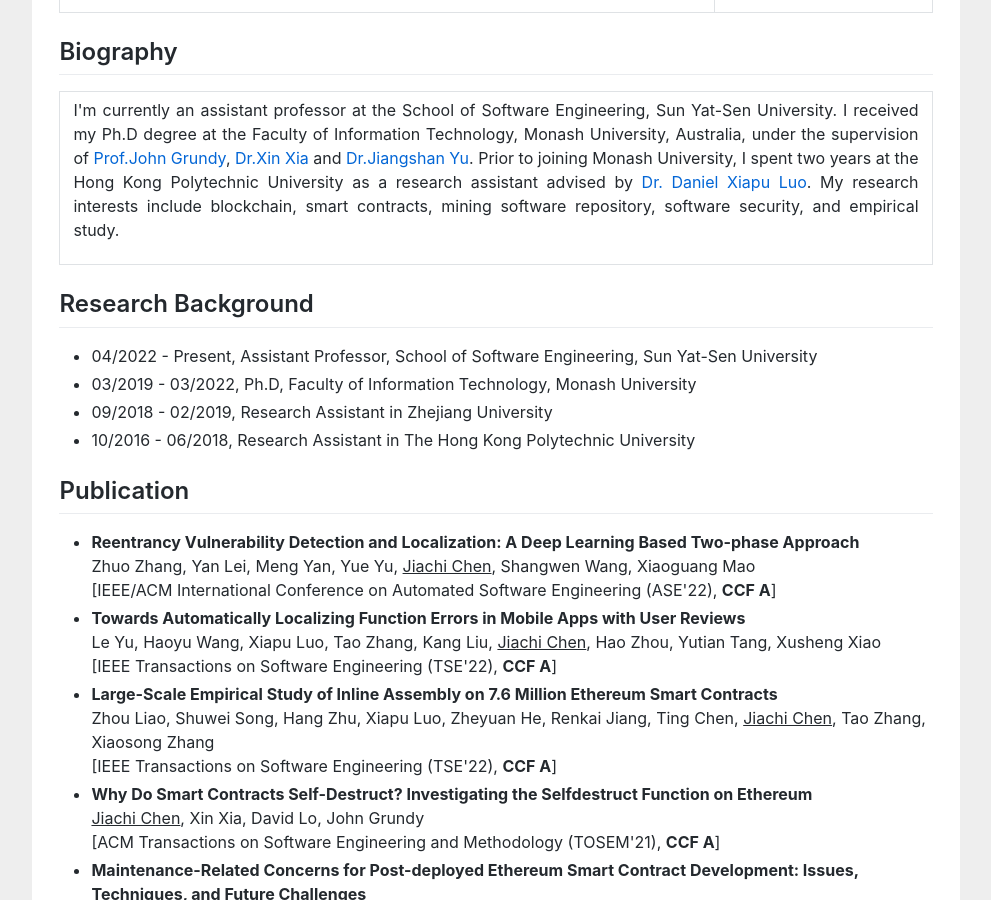
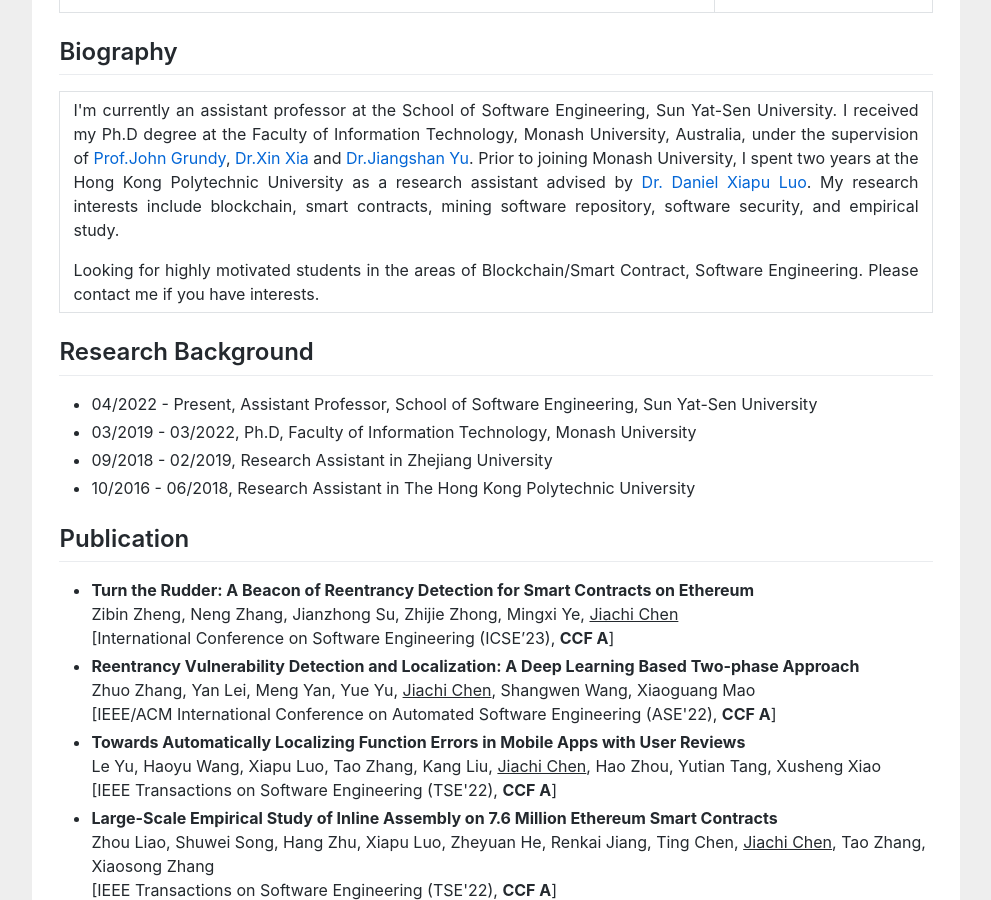
Before and after one commit to huangyuan-hy/huangyuan-hy.github.io, a Jekyll site: the page index.html, which Jekyll copies as it is, in a window 1280 px wide and 900 px high, scrolled down 315 px. Shown: the whole window, without its empty margins (144-1135 px from the left). Built offline with Jekyll 4.4.1, drawn with Linux system fonts in a browser that asks for light colours.

Commit message:
Update index.html

```diff
--- a/index.html
+++ b/index.html
@@ -68,6 +68,10 @@ gtag('config', 'UA-158965281-1');
 						<p>
 						I'm currently an assistant professor at the School of Software Engineering, Sun Yat-Sen University. I received my Ph.D degree at the Faculty of Information Technology, Monash University, Australia, under the supervision of <a href="https://sites.google.com/site/johncgrundy/">Prof.John Grundy</a>, <a href="https://xin-xia.github.io/">Dr.Xin Xia</a> and <a href="https://www.jiangshanyu.com/">Dr.Jiangshan Yu</a>. Prior to joining Monash University, I spent two years at the Hong Kong Polytechnic University as a research assistant advised by <a href="http://www4.comp.polyu.edu.hk/~csxluo/">Dr. Daniel Xiapu Luo</a>. My research interests include blockchain, smart contracts, mining software repository, software security, and empirical study.
 						</p>
+						<div class="red">
+						Looking for highly motivated students in the areas of Blockchain/Smart Contract, Software Engineering. Please contact me if you have interests.
+						</div>
+
 					</td>
 				</table>
 
@@ -82,6 +86,11 @@ gtag('config', 'UA-158965281-1');
 
 				<h2>Publication</h2>
 				<ul>
+					<li>
+						<b>Turn the Rudder: A Beacon of Reentrancy Detection for Smart Contracts on Ethereum </b> <br>
+						Zibin Zheng, Neng Zhang, Jianzhong Su, Zhijie Zhong, Mingxi Ye, <u>Jiachi Chen</u><br>
+						[International Conference on Software Engineering (ICSE’23), <b>CCF A</b>]
+					</li>
 					<li>
 						<b>Reentrancy Vulnerability Detection and Localization: A Deep Learning Based Two-phase Approach </b> <br>
 						Zhuo Zhang, Yan Lei, Meng Yan, Yue Yu, <u>Jiachi Chen</u>, Shangwen Wang, Xiaoguang Mao<br>
```
